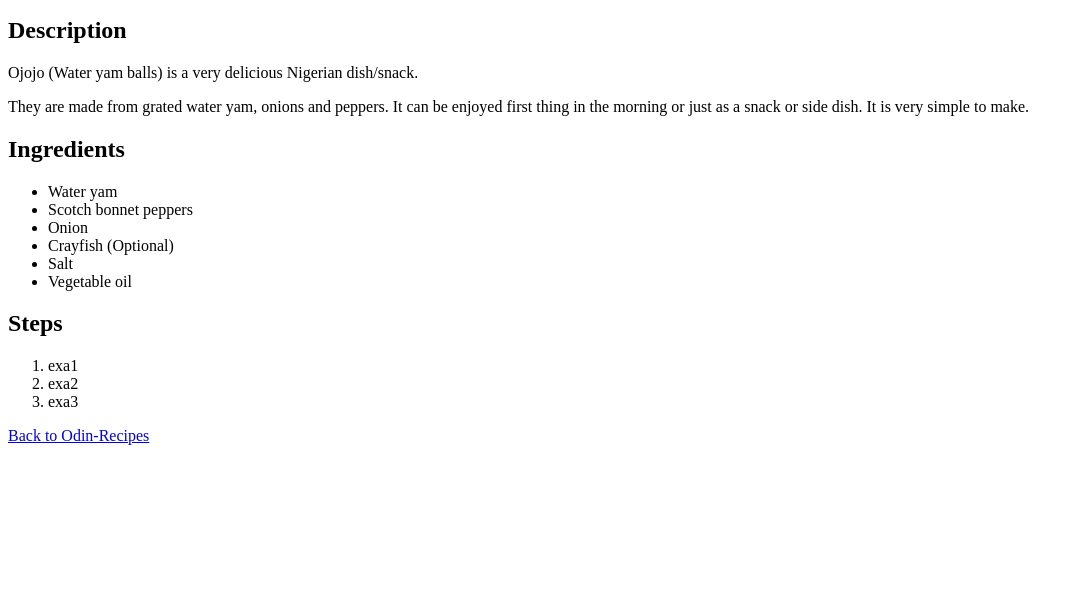
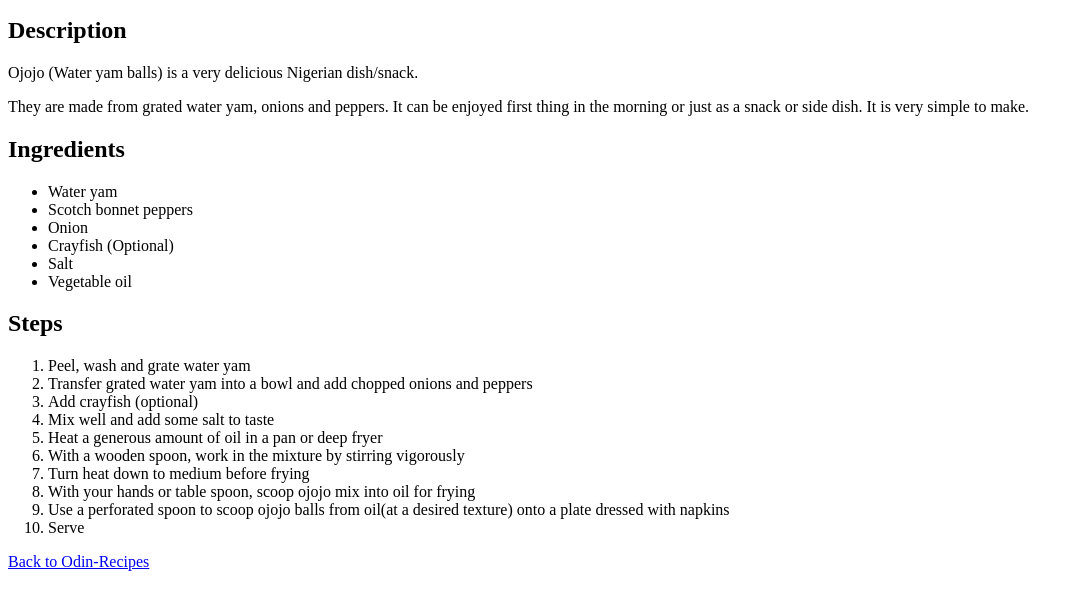
Before and after one commit to seguntj/odin-recipes, a plain HTML site: page recipes/ojojo.html in a window 1280 px wide. Shown: the part 101-710 px from the top of the page, without its empty margins (0-1080 px from the left). Drawn offline with Linux system fonts and the light colour scheme.

Commit message:
Modifications made to the following files: eiripo.html, ikokore.html, ojojo.html The changes include adding images for the recipes, updating the ingredients and steps for each recipe Removing placeholder text.

```diff
--- a/recipes/ojojo.html
+++ b/recipes/ojojo.html
@@ -22,9 +22,16 @@
         </ul>
     <p><h2>Steps</h2></p>
         <ol>
-            <li>exa1</li>
-            <li>exa2</li>
-            <li>exa3</li>
+            <li>Peel, wash and grate water yam</li>
+            <li>Transfer grated water yam into a bowl and add chopped onions and peppers</li>
+            <li>Add crayfish (optional)</li>
+            <li>Mix well and add some salt to taste</li>
+            <li>Heat a generous amount of oil in a pan or deep fryer</li>
+            <li>With a wooden spoon, work in the mixture by stirring vigorously</li>
+            <li>Turn heat down to medium before frying</li>
+            <li>With your hands or table spoon, scoop ojojo mix into oil for frying</li>
+            <li>Use a perforated spoon to scoop ojojo balls from oil(at a desired texture) onto a plate dressed with napkins</li>
+            <li>Serve</li>
         </ol>
     <a href="../index.html">Back to Odin-Recipes</a>
 </body>
```
Also changed, not shown: recipes/ebiripo.html (+5 -3 lines), recipes/ikokore.html (+6 -3 lines).
